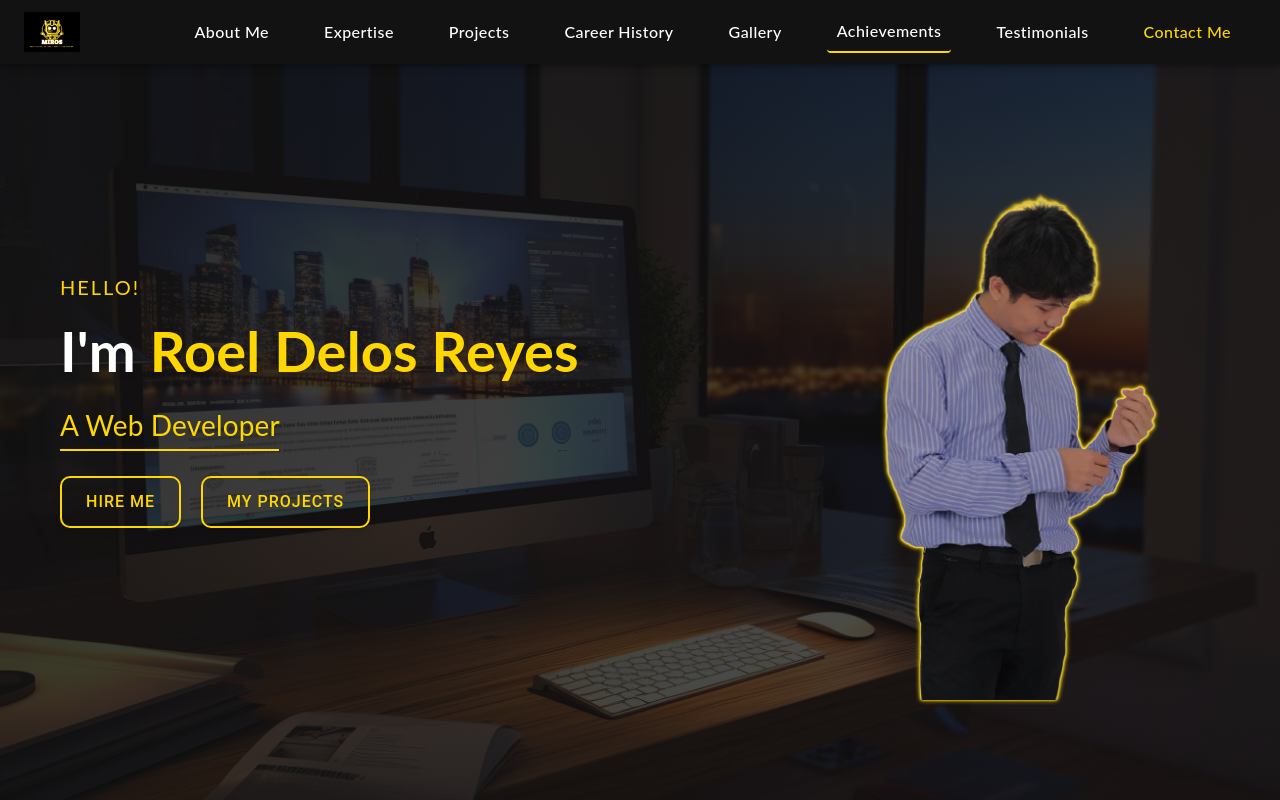
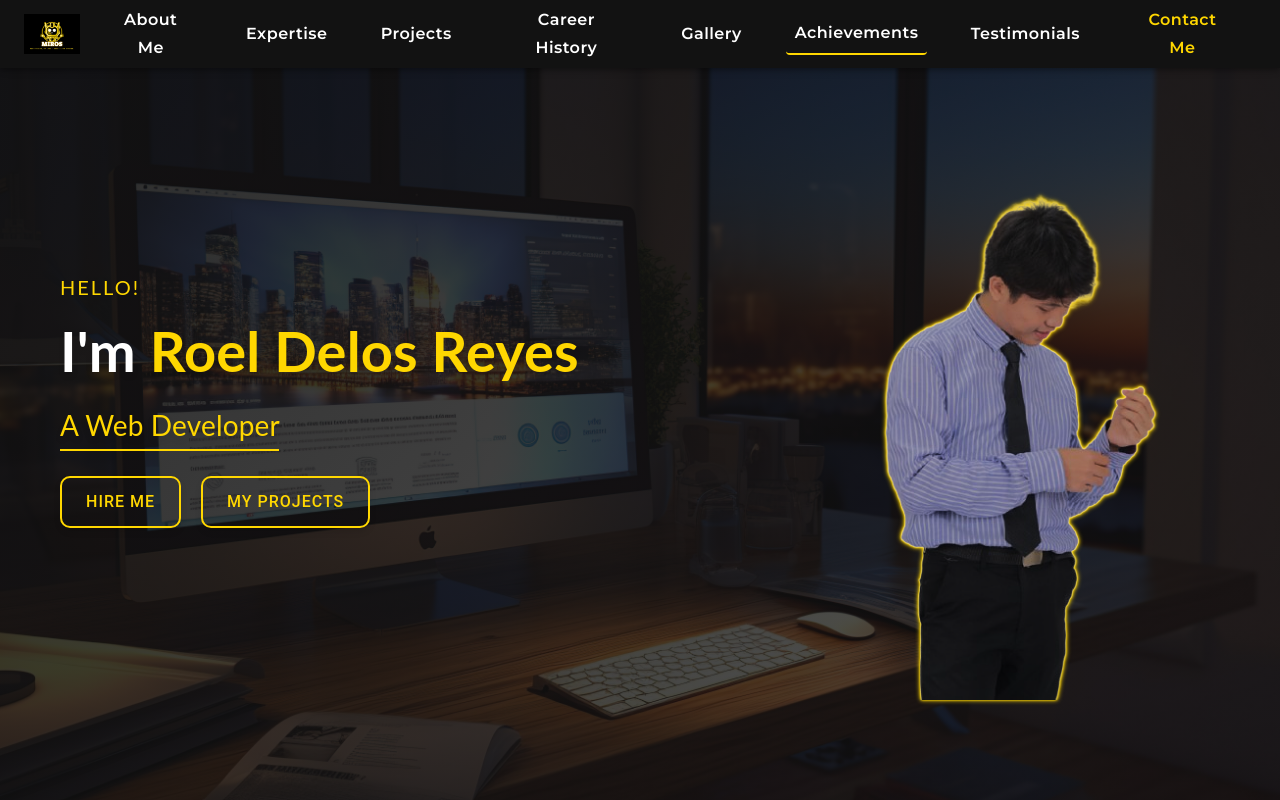
Before and after one commit to leorxdxd/Roelsportfolio, a React (Create React App) app: page / in a window 1280 px wide. Shown: the top 800 px of the page. Built offline with nearby package versions, Linux system fonts and the light colour scheme.

Commit message:
Update Navigation.scss

```diff
--- a/src/assets/styles/Navigation.scss
+++ b/src/assets/styles/Navigation.scss
@@ -1,3 +1,6 @@
+// Import Google Fonts
+@import url('https://fonts.googleapis.com/css2?family=Montserrat:wght@400;600;700&family=Merriweather:wght@400;700&display=swap');
+
 // Variables
 $gold: #ffd700;
 $dark-gold: #c5a600;
@@ -7,13 +10,33 @@ $gray: #f5f5f5;
 $transition: all 0.3s ease;
 
 // General Styles
+body {
+  font-family: 'Merriweather', serif; // Body text (elegant, readable)
+  color: $white;
+  background-color: $black;
+}
+
 .navigation-bar {
-  background-color: #121212;
+  background-color: $black;
   padding: 0 20px;
   transition: background-color 0.3s ease, box-shadow 0.3s ease;
   display: flex;
   align-items: center;
   justify-content: space-between;
+
+  button {
+    font-family: 'Montserrat', sans-serif; // Modern bold nav buttons
+    font-size: 1rem;
+    text-transform: none;
+    font-weight: 600;
+    margin-right: 15px;
+    color: $white;
+
+    &:hover {
+      color: #90caf9;
+      background-color: transparent;
+    }
+  }
 }
 
 .navbar-fixed-top {
@@ -29,29 +52,18 @@ $transition: all 0.3s ease;
   }
 }
 
-.navigation-bar button {
-  font-size: 1rem;
-  text-transform: none;
-  font-weight: 500;
-  margin-right: 15px;
-
-  &:hover {
-    color: #90caf9;
-    background-color: transparent;
-  }
-}
-
 /* Highlight Contact Button */
 .highlight-contact {
-  color: #ffd700 !important; /* Gold color */
+  font-family: 'Montserrat', sans-serif;
+  color: $gold !important;
   font-weight: bold;
-  border: 2px solid #ffd700;
+  border: 2px solid $gold;
   border-radius: 4px;
   padding: 5px 10px;
 
   &:hover {
-    background-color: #ffd700;
-    color: #121212;
+    background-color: $gold;
+    color: $black;
   }
 }
 
@@ -59,12 +71,13 @@ $transition: all 0.3s ease;
 .navigation-bar-responsive {
   background-color: #1e1e1e;
   height: 100%;
-  color: #fff;
+  color: $white;
   display: flex;
   flex-direction: column;
   align-items: center;
 
   .mobile-menu-top {
+    font-family: 'Montserrat', sans-serif;
     font-size: 1.2rem;
     margin: 10px 0;
     color: #90caf9;
@@ -90,29 +103,33 @@ $transition: all 0.3s ease;
     text-align: center;
 
     span {
+      font-family: 'Montserrat', sans-serif; // Fix font
+      color: $white !important; // Fix black text issue on mobile
       font-size: 1rem;
-      font-weight: 500;
+      font-weight: 600;
     }
   }
 
   .highlight-contact {
-    color: #ffd700 !important; /* Gold color for mobile */
+    font-family: 'Montserrat', sans-serif;
+    color: $gold !important;
     font-weight: bold;
-    border: 2px solid #ffd700;
+    border: 2px solid $gold;
     border-radius: 4px;
     padding: 10px;
 
     &:hover {
-      background-color: #ffd700;
-      color: #121212;
+      background-color: $gold;
+      color: $black;
     }
   }
 }
 
 /* Active Menu Item */
 .active {
-  color: #ffd700 !important; /* Gold color */
-  border-bottom: 2px solid #ffd700 !important;
+  color: $gold !important;
+  border-bottom: 2px solid $gold !important;
+  font-family: 'Montserrat', sans-serif;
 }
 
 /* Logo Styles */
```
